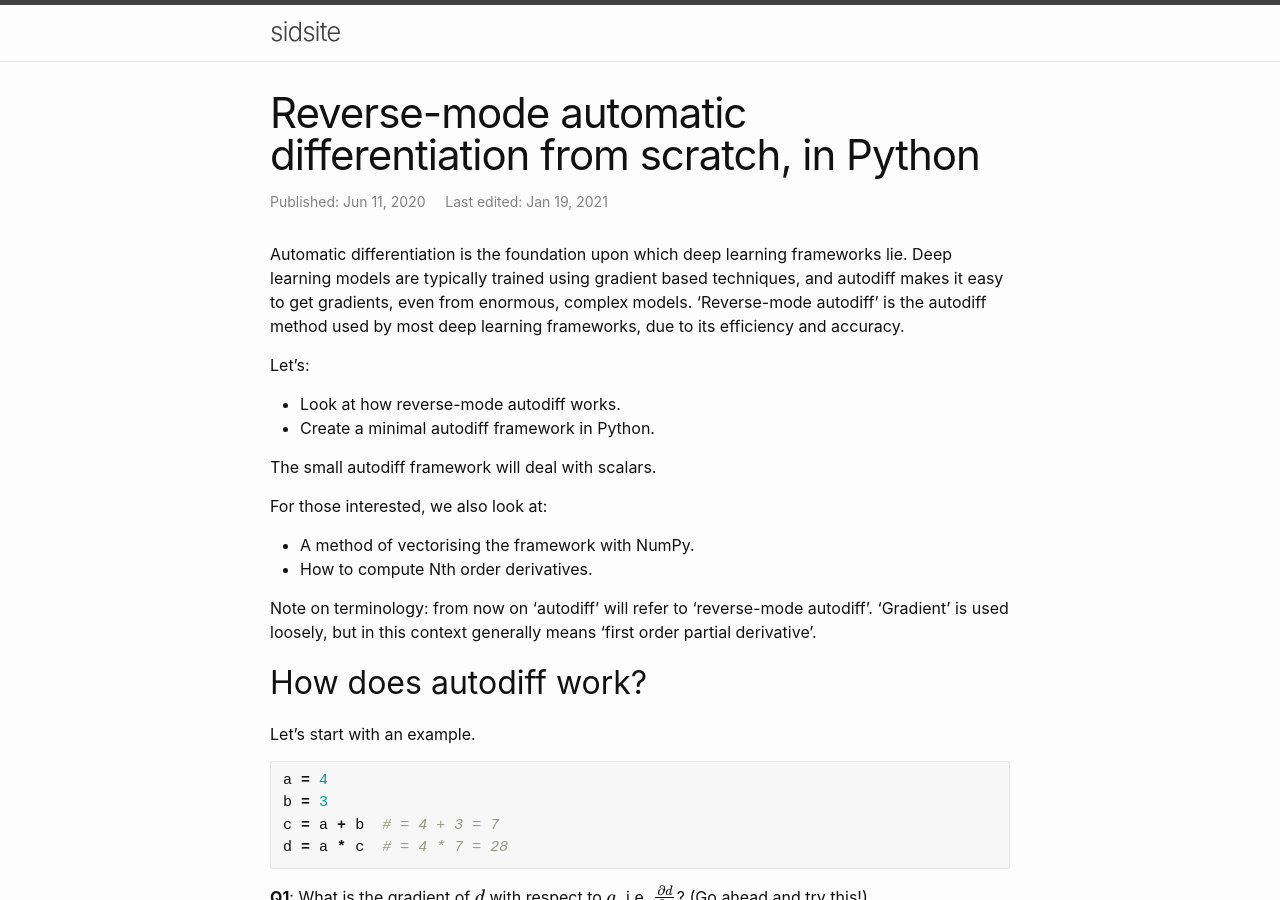
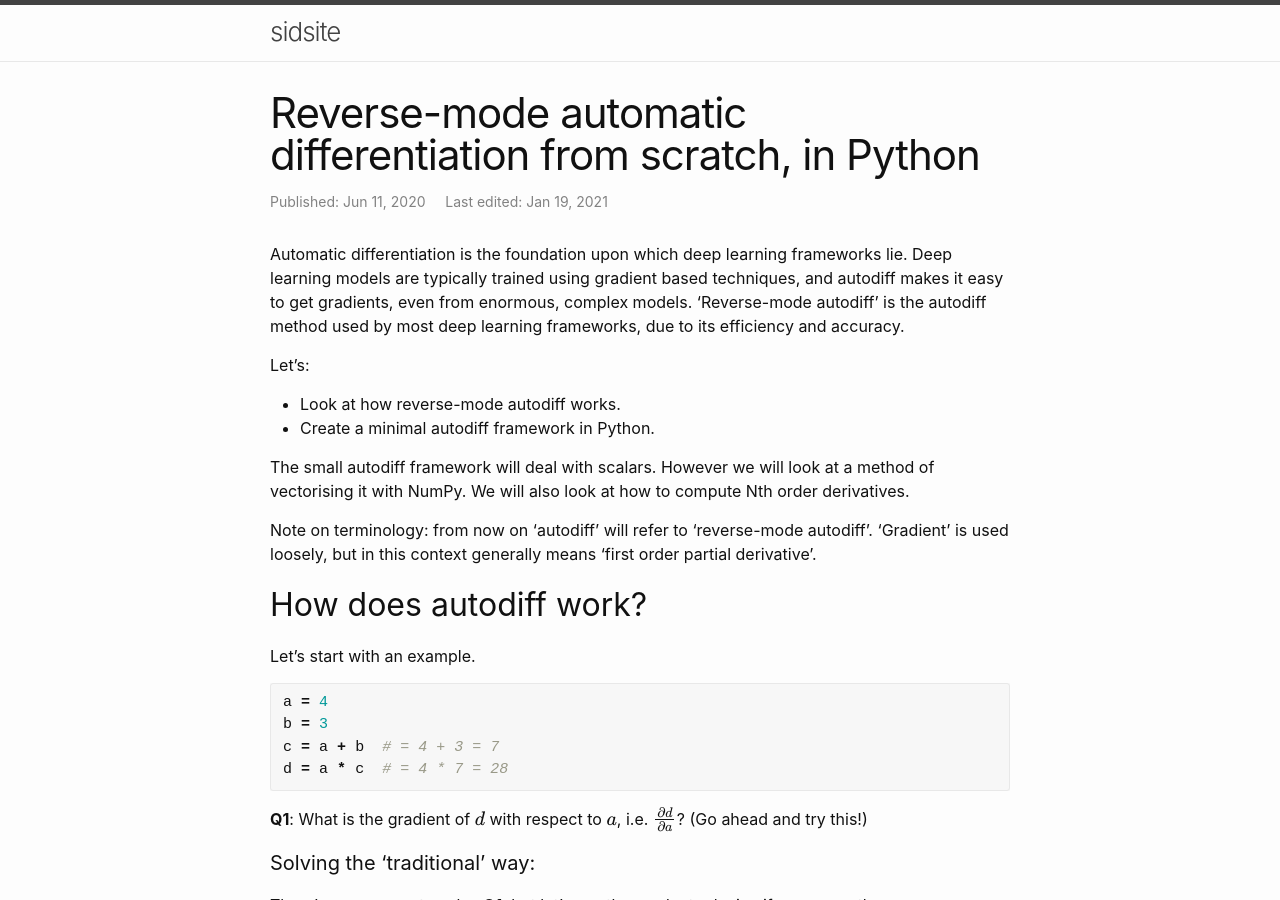
Before and after one commit to sradc/sradc.github.io, a Jekyll site: the page built from _posts/2020-06-11-autodiff.md, in a window 1280 px wide and 900 px high. Built offline with Jekyll 4.4.1, drawn with Linux system fonts in a browser that asks for light colours; formulas are drawn with MathJax 3; comment, search, counter and statistics services are not loaded.

Commit message:
removed 2nd bullet point group from intro

```diff
--- a/_posts/2020-06-11-autodiff.md
+++ b/_posts/2020-06-11-autodiff.md
@@ -16,14 +16,9 @@ Let's:
 - Look at how reverse-mode autodiff works.
 - Create a minimal autodiff framework in Python.
 
-The small autodiff framework will deal with scalars.
-
-For those interested, we also look at:
-- A method of vectorising the framework with NumPy.
-- How to compute Nth order derivatives.
+The small autodiff framework will deal with scalars. However we will look at a method of vectorising it with NumPy. We will also look at how to compute Nth order derivatives.
 
 Note on terminology: from now on 'autodiff' will refer to 'reverse-mode autodiff'. 'Gradient' is used loosely, but in this context generally means 'first order partial derivative'.
-
 
 ## How does autodiff work?
 
```
